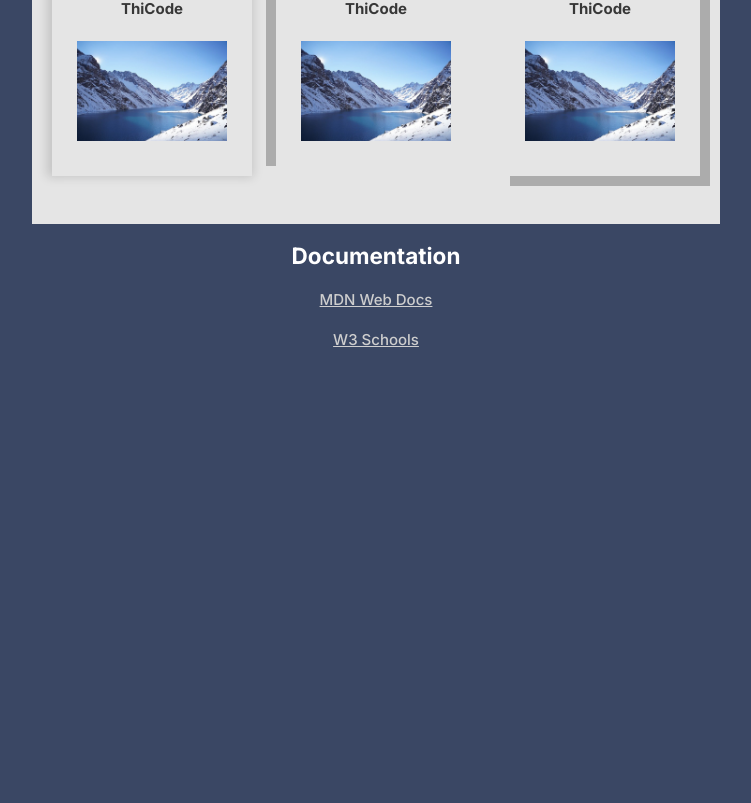
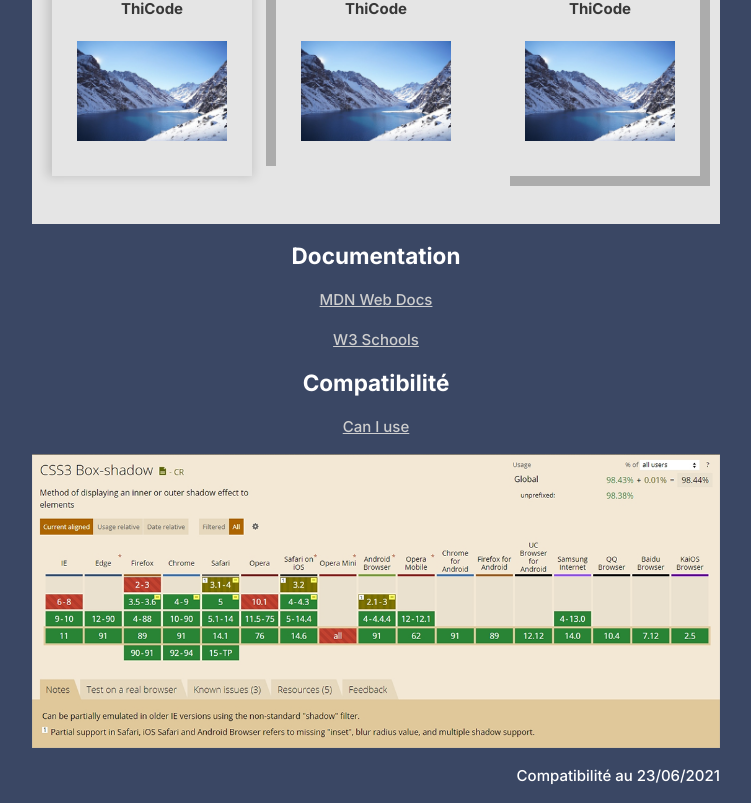
Before and after one commit to ThiCode126/gen-css, a React (Create React App) app: page /boxshadow in a window 1280 px wide. Shown: the part 1068-1871 px from the top of the page, without its empty margins (264-1015 px from the left). Before the commit the page ends 1435 px from the top, so only its background shows below. Built offline with nearby package versions, Linux system fonts and the light colour scheme.

Commit message:
Add compatibility box-shadow

```diff
--- a/src/pages/BoxShadow.jsx
+++ b/src/pages/BoxShadow.jsx
@@ -286,6 +286,20 @@ const BoxShadow = () => {
               </a>
             </p>
           </div>
+          <div className="compatibility">
+            <h2>Compatibilité</h2>
+            <p>
+              <a
+                href="https://caniuse.com/css-boxshadow"
+                target="_blank"
+                rel="noopener noreferrer"
+              >
+                Can I use
+              </a>
+            </p>
+            <img src="/assets/screen/box-shadow.png" alt="box-shadow" />
+            <p className="more">Compatibilité au 23/06/2021</p>
+          </div>
         </div>
       </div>
     </section>
--- a/src/style/boxShadow.scss
+++ b/src/style/boxShadow.scss
@@ -82,6 +82,18 @@
     .documentation {
       text-align: center;
     }
+
+    .compatibility {
+      text-align: center;
+
+      img {
+        width: 100%;
+        height: auto;
+      }
+      .more {
+        text-align: right;
+      }
+    }
   }
 }
 /**
```
Also changed, not shown: public/assets/screen/box-shadow.png (added).
